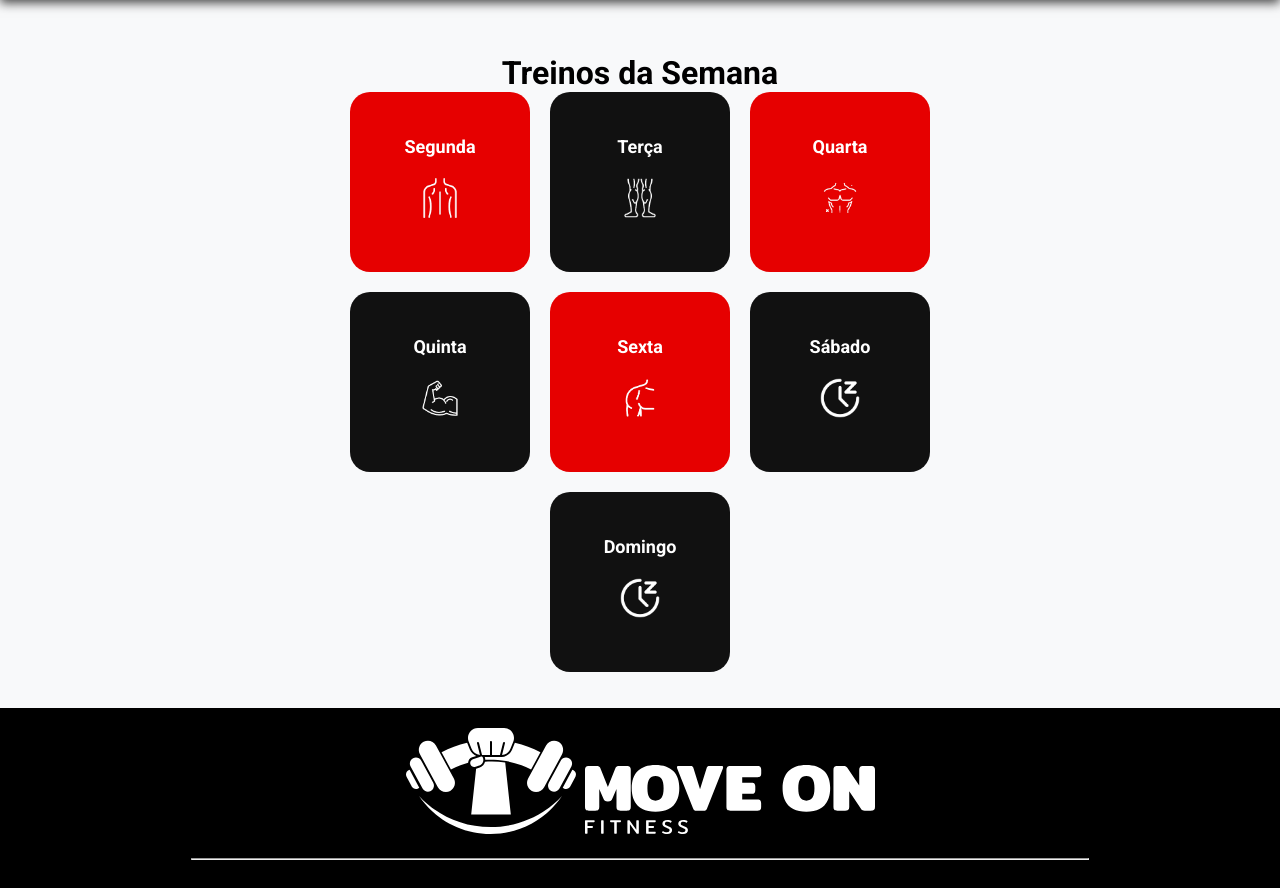
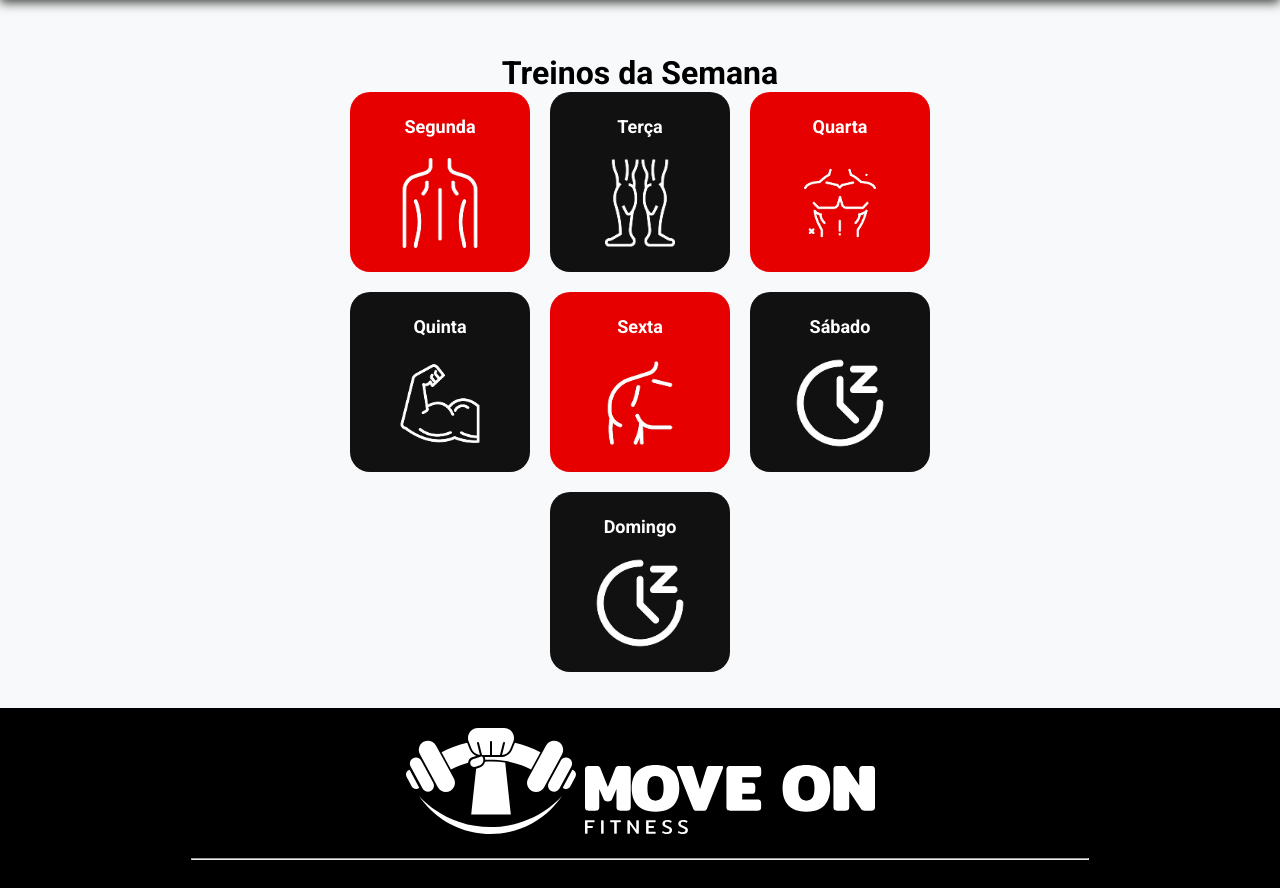
Before and after one commit to Eric-codecrypt/TCC, a PHP site: page /View/treinos.php in a window 1280 px wide. Shown: the part 207-1095 px from the top of the page. Run offline with PHP 8.4, Linux system fonts and the light colour scheme; some web fonts are replaced.

Commit message:
simoblos

```diff
--- a/View/treinos.php
+++ b/View/treinos.php
@@ -15,6 +15,8 @@
   <meta name="viewport" content="width=device-width, initial-scale=1.0">
   <title>Treinos da Semana</title>
   <link rel="stylesheet" href="style.css">
+  <link rel="stylesheet" href="https://cdnjs.cloudflare.com/ajax/libs/font-awesome/6.7.2/css/all.min.css" />
+
 </head>
 <body>
 
@@ -52,8 +54,7 @@ body {
 }
 
 .dia img {
-  width: 40px;
-  margin-bottom: 10px;
+  width: 50%;
 }
 
 .dia:hover {
```
